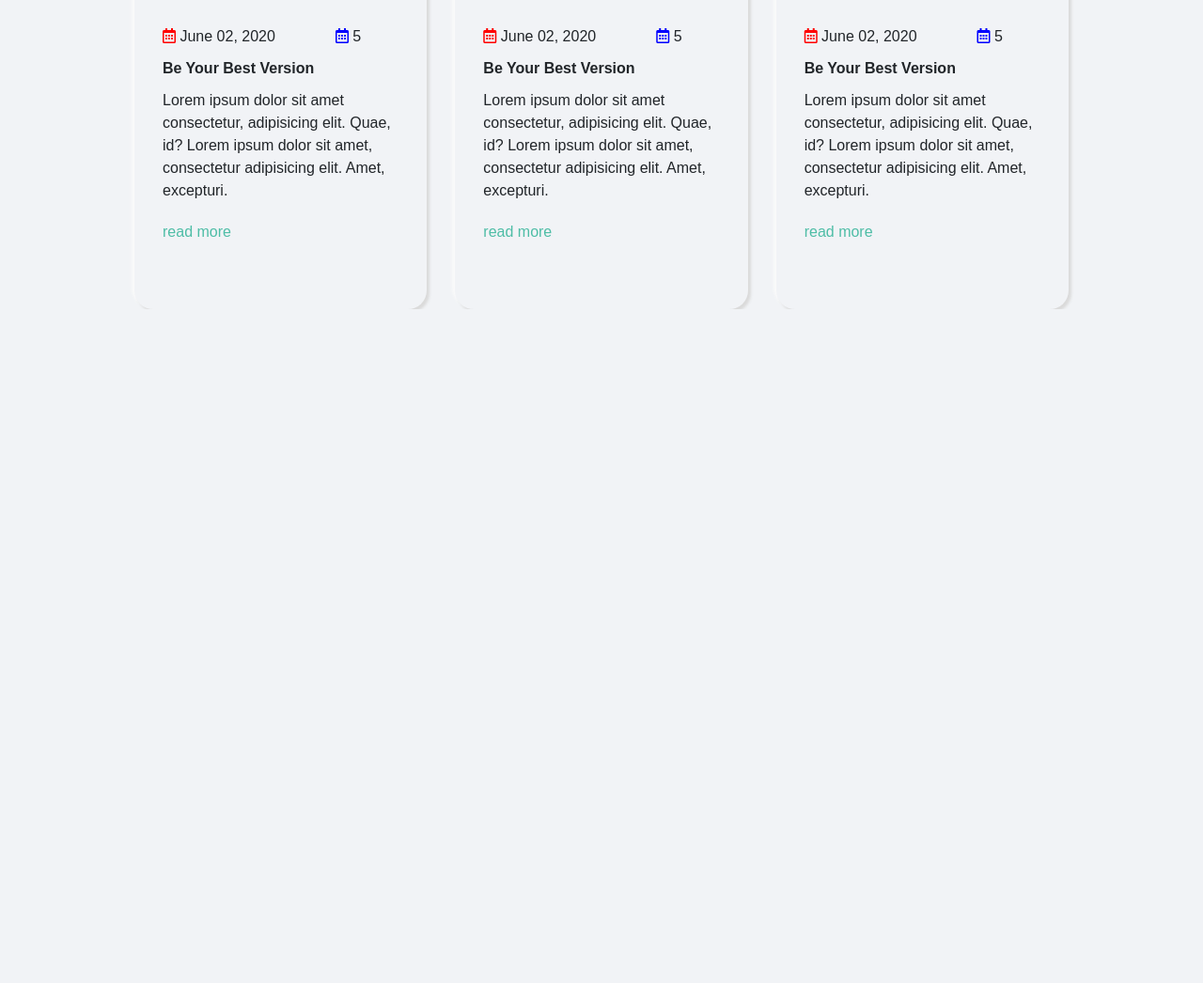
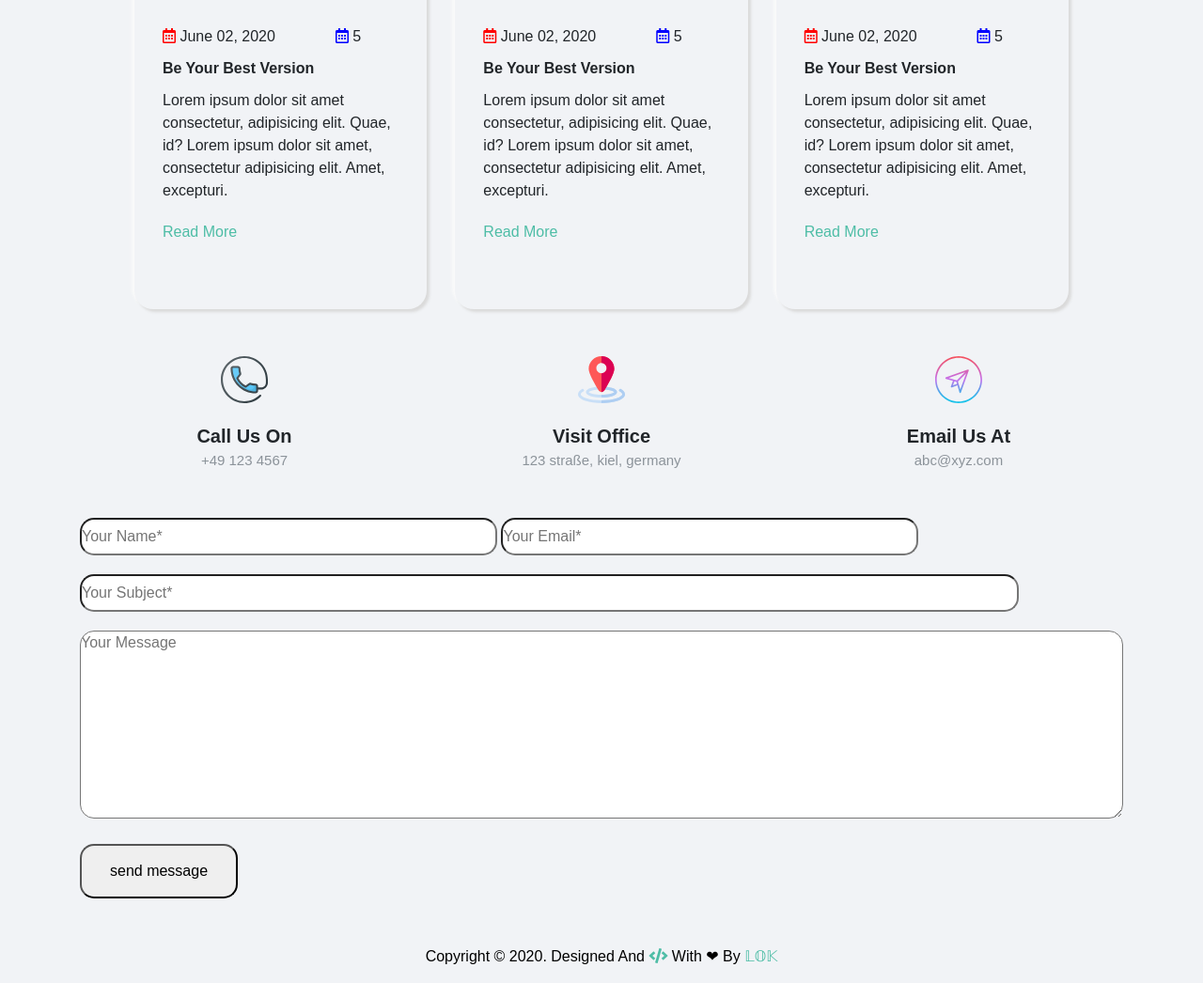
Before and after one commit to lokgubhaju/Arshia-Portfolio, a plain HTML site: page index.html in a window 1280 px wide. Shown: the part 5071-6117 px from the top of the page at 94% size. Before the commit the page ends 5400 px from the top, so only its background shows below. Drawn offline with Linux system fonts and the light colour scheme.

Commit message:
contact page and footer done

```diff
--- a/index.html
+++ b/index.html
@@ -648,6 +648,44 @@
         </div>
       </div>
     </div>
+    <div class="contact">
+      <div class="container">
+        <div class="office-details">
+          <div class="row">
+            <div class="col-md-4 d-flex flex-column align-items-center">
+              <img src="img/phone.svg" class="img-fluid" alt="" />
+              <p>call us on</p>
+              <span>+49 123 4567</span>
+            </div>
+            <div class="col-md-4 d-flex flex-column align-items-center">
+              <img src="img/location.svg" class="img-fluid" alt="" />
+              <p>visit office</p>
+              <span>123 straße, kiel, germany</span>
+            </div>
+            <div class="col-md-4 d-flex flex-column align-items-center">
+              <img src="img/send.svg" class="img-fluid" alt="" />
+              <p>email us at</p>
+              <span>abc@xyz.com</span>
+            </div>
+          </div>
+        </div>
+        <div class="contact-form">
+          <form action="#" target="_blank">
+            <input type="text" class="name" placeholder="your name*" />
+            <input type="email" class="email" placeholder="your email*" /> <br />
+            <input type="text" class="subject" placeholder="your subject*" /><br />
+            <textarea name="message" class="message" placeholder="your message" id=""></textarea> <br>
+            <button class="button" type="submit">send message</button>
+          </form>
+        </div>
+        <div class="footer">
+          <p>
+            copyright &copy; 2020. designed and <i class="fas fa-code"></i> with
+            &#10084; by <a href="https://loku.codes">&Lopf;&Oopf;&Kopf;</a>
+          </p>
+        </div>
+      </div>
+    </div>
   </body>
   <script src="js/app.js"></script>
 </html>
--- a/styles/_news.scss
+++ b/styles/_news.scss
@@ -46,6 +46,7 @@
         color: $baseColor;
         p{
           margin-top: 20px;
+          @include caps;
         }
       }
     }
--- a/styles/style.scss
+++ b/styles/style.scss
@@ -22,3 +22,69 @@ body {
   color: red;
   background: $baseColor;
 }
+.contact{
+  margin-top: 50px;
+  .office-details{
+    img{
+      width: 50px;
+      height: 50px;
+    }
+    p{
+      margin-top: 20px;
+      margin-bottom: 0;
+      font-weight: bold;
+      font-size: 20px;
+      @include caps;
+    }
+    span{
+      font-size: 15px;
+      color: #8c939a;
+    }
+  }
+  .contact-form{
+    margin-top: 50px;
+    form{
+      ::placeholder{
+        @include caps;
+      }
+      .name,.email{
+        border-radius: 15px;
+        width: 40%;
+        height: 40px;
+        outline: none;
+      }
+      .subject{
+        border-radius: 15px;
+        width: 90%;
+        height: 40px;
+        margin: 20px 0;
+        outline: none;
+      }
+      .message{
+        width: 100%;
+        outline: none;
+        height: 200px;
+        border-radius: 15px;
+      }
+      .button{
+        outline: none;
+        margin-top: 20px;
+        padding: 15px 30px;
+        border-radius: 15px;
+      }
+    }
+  }
+}
+.footer {
+  text-align: center;
+  margin-top: 50px;
+  color: black;
+  @include caps;
+  i{
+    color: $baseColor;
+  }
+  a{
+    text-decoration: none;
+    color: $baseColor;
+  }
+}
```
Also changed, not shown: styles/style.css, 1 other file.
